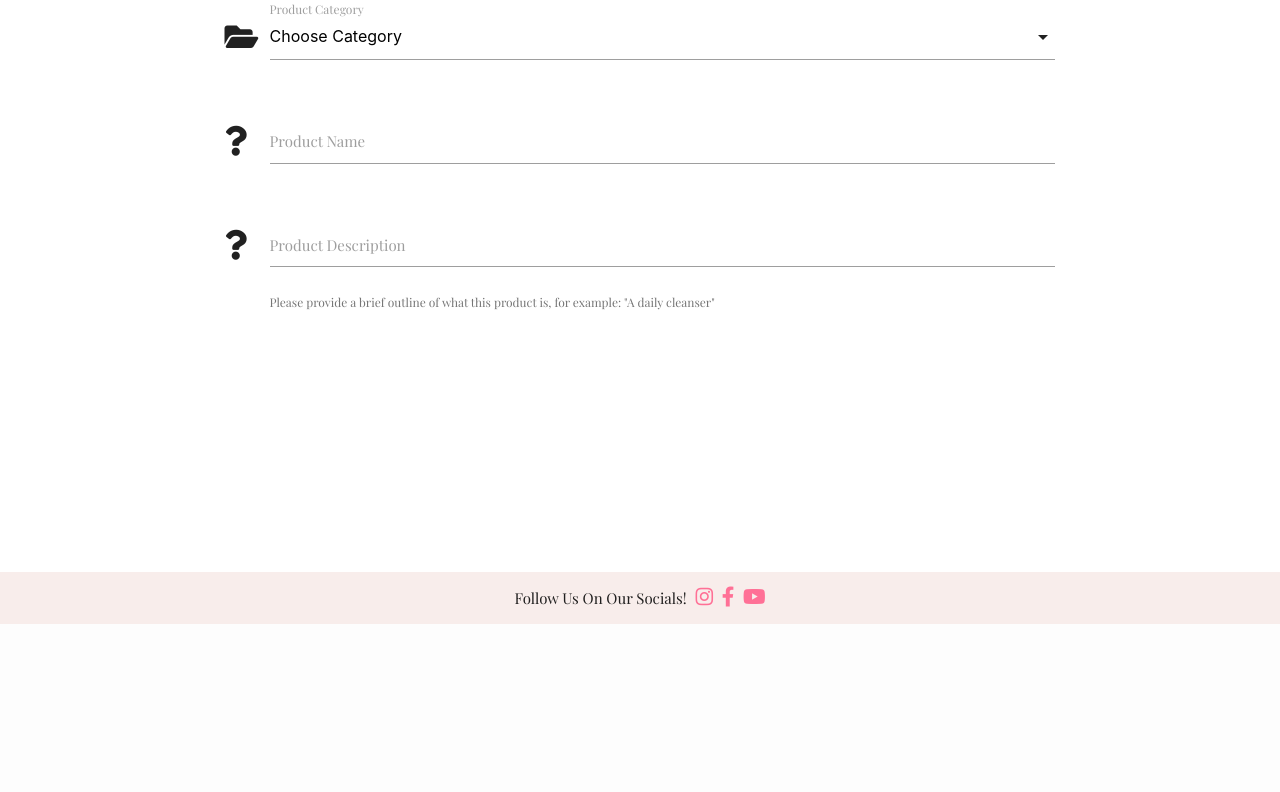
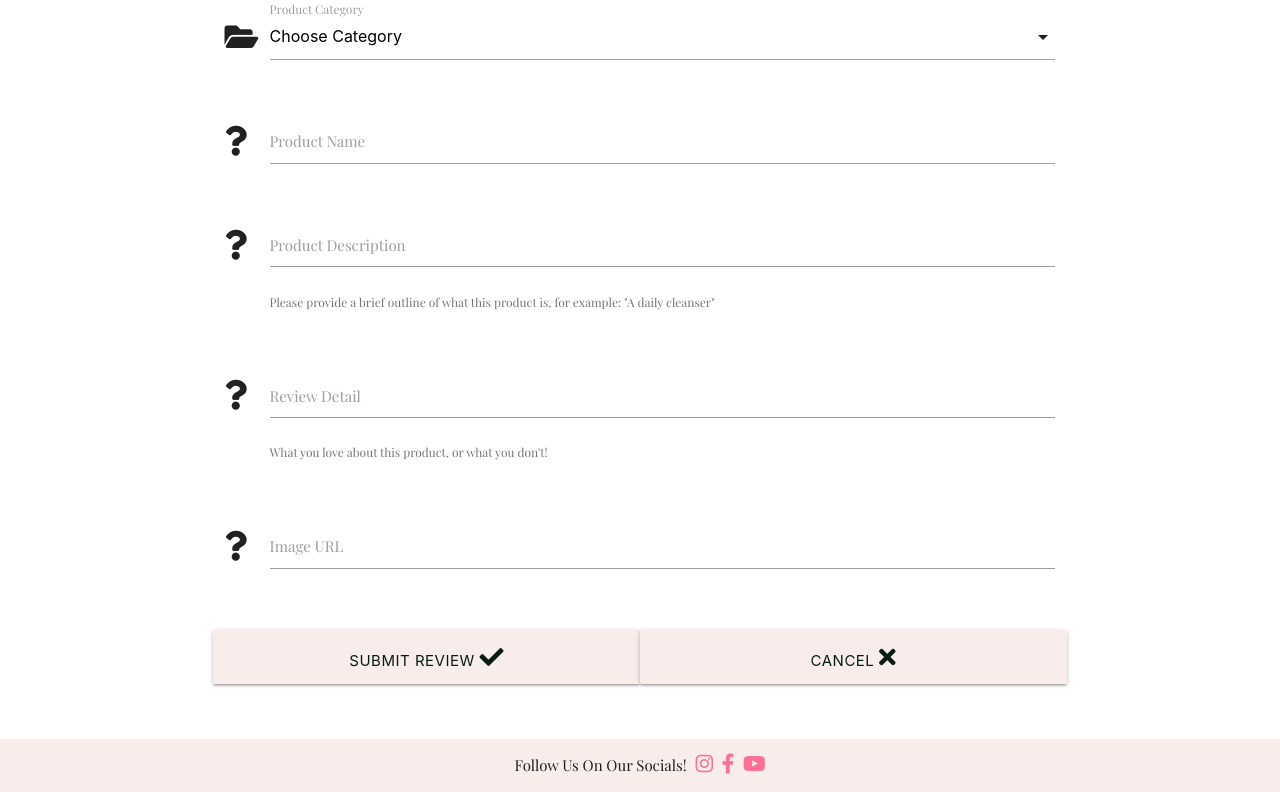
Before and after one commit to EllyC20/ms3-beauty-buys, a Flask app: page /new_review in a window 1280 px wide. Shown: the part 176-968 px from the top of the page. Before the commit the page ends 800 px from the top, so only its background shows below. Run offline with Flask 2, Linux system fonts and the light colour scheme; data that the repository does not hold is empty; some libraries are stand-ins or nearby versions; some web fonts are replaced.

Commit message:
feat: Add form detail for new review

```diff
--- a/static/css/style.css
+++ b/static/css/style.css
@@ -123,3 +123,5 @@ h1 {
 .helper-text {
     font-size: 10px;
 }
+
+/* New Review */
--- a/templates/new_review.html
+++ b/templates/new_review.html
@@ -4,7 +4,8 @@
     <h1 class="center-align">Add A New Review Below</h1>
 
     <div class="row">
-        <form class="col s12 m8 offset-m2" method="POST" action="">
+        <form class="col s12 m8 offset-m2" method="POST" action="{{ url_for('new_review')}}">
+            <!-- Category choice -->
             <div class="row">
                 <div class="input-field col s12">
                     <i class="fas fa-folder-open prefix"></i>
@@ -17,6 +18,7 @@
                     <label for="category_name">Product Category</label>
                 </div>
             </div>
+            <!-- Product name -->
             <div class="row">
                 <div class="input-field col s12">
                     <i class="fas fa-question prefix"></i>
@@ -25,6 +27,7 @@
                     <label for="product_name">Product Name</label>
                 </div>
             </div>
+            <!-- Product description -->
             <div class="row">
                 <div class="input-field col s12">
                     <i class="fas fa-question prefix"></i>
@@ -34,6 +37,35 @@
                     <p class="helper-text">Please provide a brief outline of what this product is, for example: "A daily cleanser"</p>
                 </div>
             </div>
+            <!-- Product review -->
+            <div class="row">
+                <div class="input-field col s12">
+                    <i class="fas fa-question prefix"></i>
+                    <textarea id="review_detail" name="review_detail" class="materialize-textarea" minlength="10" maxlength="100"
+                        required></textarea>
+                    <label for="review_detail">Review Detail</label>
+                    <p class="helper-text">What you love about this product, or what you don't!</p>
+                </div>
+            </div>
+            <!-- Product image -->
+            <div class="row">
+                <div class="input-field col s12">
+                    <i class="fas fa-question prefix"></i>
+                    <input id="img_url" name="img_url" type="url" pattern="https?://.+"  class="validate" required>
+                    <label for="img_url">Image URL</label>
+                    <span class="helper-text" data-error="enter valid URL" data-success="Successfully Uploaded"></span>
+                </div>
+            </div>
+            <div class="row">
+                <!-- Submit button -->
+                <button type="submit" class="col s12 m6 btn-large">
+                    Submit Review <i class="fas fa-check"></i>
+                </button>
+                <!-- Cancel button -->
+                <button type="submit" class="col s12 m6 btn-large">
+                    Cancel <i class="fas fa-times"></i>
+                </button>
+            </div>
         </form>
     </div>
 
```
